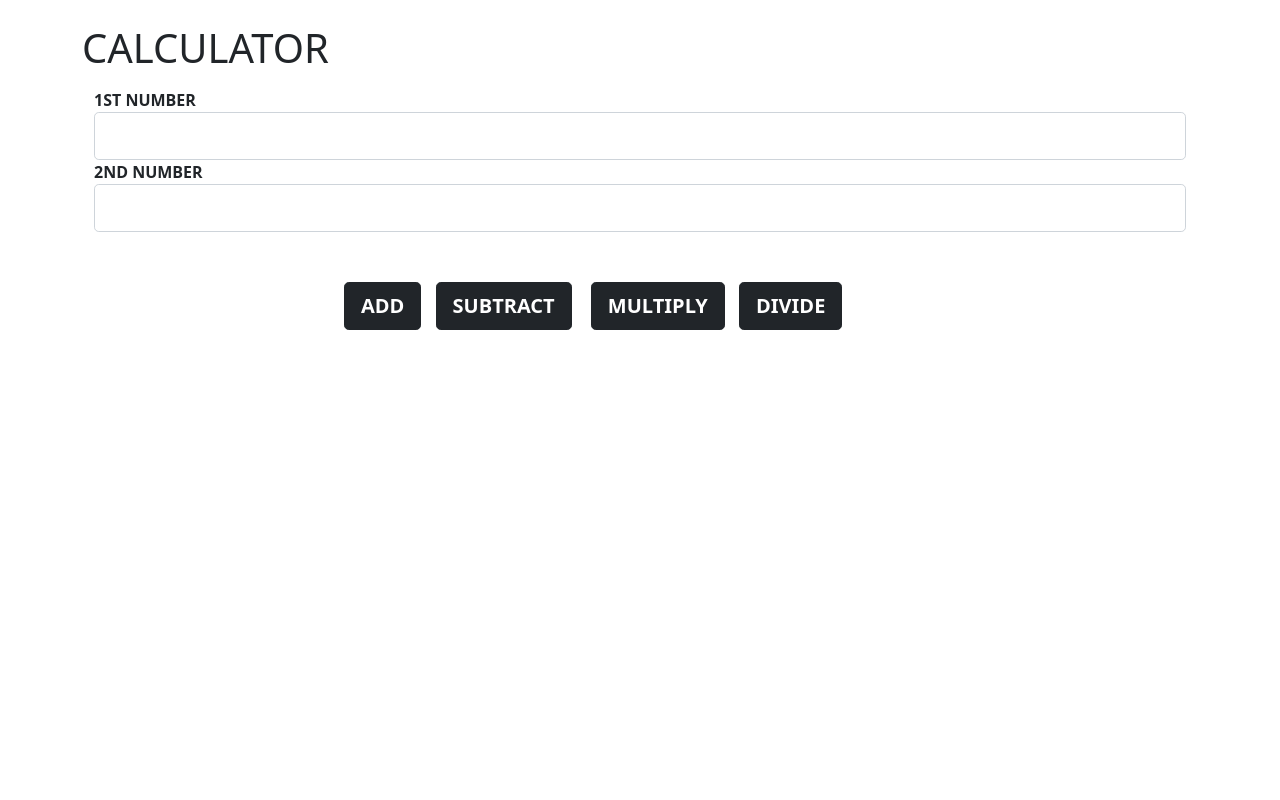
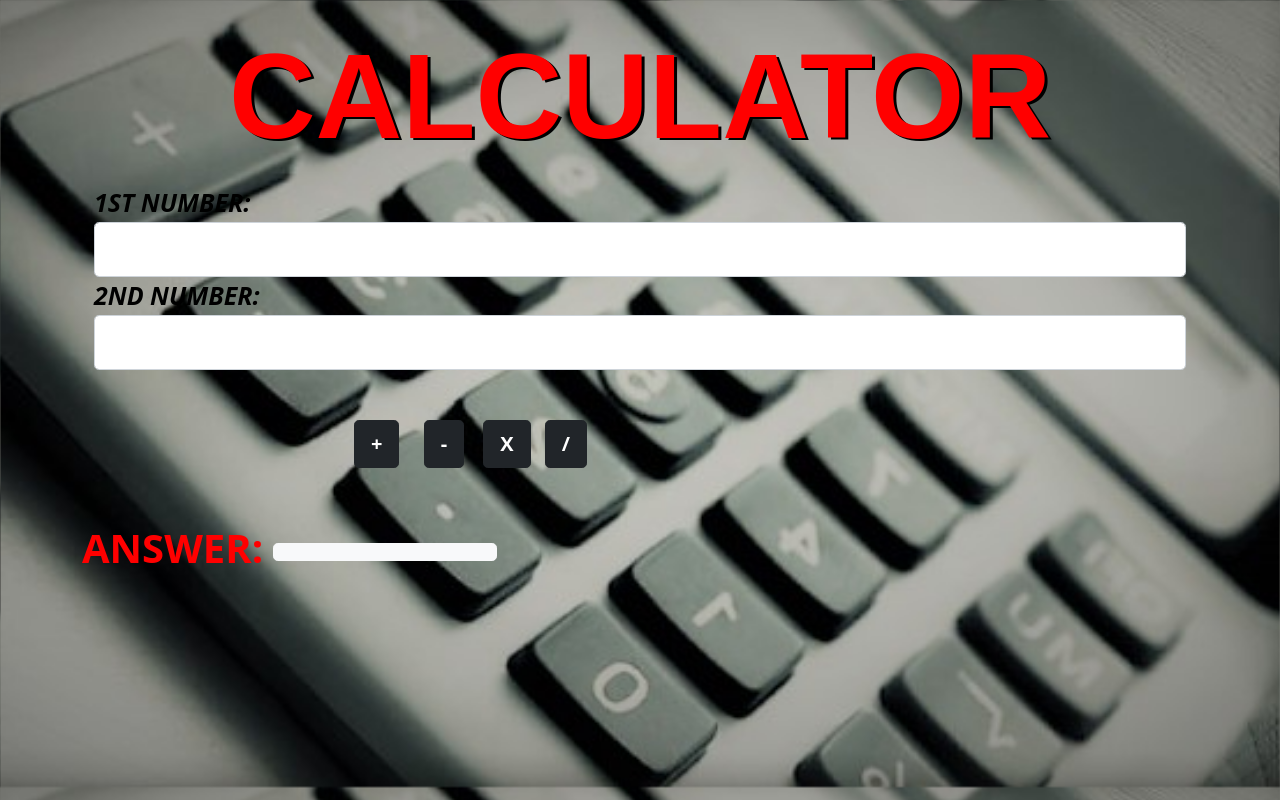
Before and after one commit to charlesNorah/An-Arithmetic-Calculator, a plain HTML site: page index.html in a window 1280 px wide. Shown: the top 800 px of the page. Drawn offline with Linux system fonts and the light colour scheme.

Commit message:
first commit

```diff
--- a/css/styles.css
+++ b/css/styles.css
@@ -1,12 +1,73 @@
-.button{
+.button {
     margin-left: 250px;
 }
-#two{
+#one {
     margin: 10px;
+    font-weight: bold;
 }
-#three{
+
+#two {
+    margin: 10px;
+    font-weight: bold;
+}
+
+#three {
     margin: 5px;
+    font-weight: bold;
 }
-#four{
+
+#four {
     margin: 5px;
+    font-weight: bold;
 }
+
+body {
+    background-image: url(../img/calc\ 1.jpg);
+    background-size: cover;
+}
+
+.answer {
+    font-size: 40px;
+    color: red;
+    font-weight: bold;
+}
+.bser{
+    font-size: 35px;
+    color: black;
+    font-weight: bold;
+    font-style: italic;
+    width: 20%;
+}
+
+h1 {
+    color: red;
+    text-align: center;
+    font-size: 120px;
+    text-shadow: 3px 2px black;
+    font-weight: bolder;
+    font-family: Arial, Helvetica, sans-serif;
+}
+.no1{
+    font-style: italic;
+    font-size: 25px;
+    font-weight: bold;
+    color: black;
+}
+.no2{
+    font-style: italic;
+    font-weight: bold;
+    font-size: 25px;
+    color: black
+}
+#no1{
+    font-style: italic;
+    font-size: 25px;
+    font-weight: bold;
+    color: black;
+}
+#no2{
+    font-style: italic;
+    font-weight: bold;
+    font-size: 25px;
+    color: black
+}
--- a/index.html
+++ b/index.html
@@ -17,32 +17,37 @@
         <h1>CALCULATOR</h1>
         <!-- FORM -->
         <div class="container">
-            <form id="calc">
+
+
             <p>
             <div class="form-group">
-                    <label for="no1"><b>1ST NUMBER</b></label>
-                    <input id="no1" class="form-control form-control-lg" type="number">
+                <label for="no1" class="no1"><b>1ST NUMBER:</b></label>
+                <input id="no1" class="form-control form-control-lg">
             </div>
             <div class="form-group">
-                    <label for="no2"><b>2ND NUMBER</b></label>
-                    <input id="no2" class="form-control form-control-lg" type="number">
+                <label for="no2" class="no2"><b>2ND NUMBER:</b></label>
+                <input id="no2" class="form-control form-control-lg">
             </div>
             </p>
-            </form>
+
+
         </div> <br>
 
 
         <!-- BUTTONS -->
         <div class="container button">
-            <p><button class="btn btn-lg btn-dark" id="one"><b>ADD</b></button>
-                <button class="btn btn-lg btn-dark" id="two"><b>SUBTRACT</b></button>
-                <button class="btn btn-lg btn-dark" id="three"><b>MULTIPLY</b></button>
-                <button class="btn btn-lg btn-dark" id="four"><b>DIVIDE</b></button>
+            <p><button class="btn btn-lg btn-dark" id="one"><b>+</b></button>
+                <button class="btn btn-lg btn-dark" id="two"><b>-</b></button>
+                <button class="btn btn-lg btn-dark" id="three"><b>X</b></button>
+                <button class="btn btn-lg btn-dark" id="four"><b>/</b></button>
             </p>
-        </div>
+        </div> <br>
 
 
         <!-- ANSWER -->
+        <div class="container"></div>
+        <p class="answer"> <b> ANSWER:</b> <button class="btn btn-light btn-lg bser" id="display"></button></p>
+        <div id="display1"></div>
     </div>
 
 
--- a/js/scripts.js
+++ b/js/scripts.js
@@ -0,0 +1,48 @@
+// Business Logic
+function add(number1, number2) {
+    return (number1 + number2);
+}
+function subtract(number1, number2) {
+    return (number1 - number2);
+}
+function multiply(number1, number2) {
+    return (number1 * number2);
+}
+function divide(number1, number2) {
+    return (number1 / number2);
+}
+
+// User Interface Logic
+$(document).ready(function () {
+    $("#one").click(function () {
+        let number1 = parseInt($("#no1").val());
+        let number2 = parseInt($("#no2").val());
+        let result1 = add(number1, number2);
+        $("#display").text(result1);
+
+    })
+
+
+    $("#two").click(function () {
+        let number1 = parseInt($("#no1").val());
+        let number2 = parseInt($("#no2").val());
+        let result2 = subtract(number1, number2);
+        $("#display").text(result2);
+    })
+
+
+    $("#three").click(function () {
+        let number1 = parseInt($("#no1").val());
+        let number2 = parseInt($("#no2").val());
+        let result3 = multiply(number1, number2);
+        $("#display").text(result3);
+    });
+
+
+    $("#four").click(function () {
+        let number1 = parseInt($("#no1").val());
+        let number2 = parseInt($("#no2").val());
+        let result4 = divide(number1, number2);
+        $("#display").text(result4);
+    });
+});
```
Also changed, not shown: img/calc 1.jpg (added), img/calc 2.jpg (added). Lines whose indentation alone changed are shown as unchanged.
